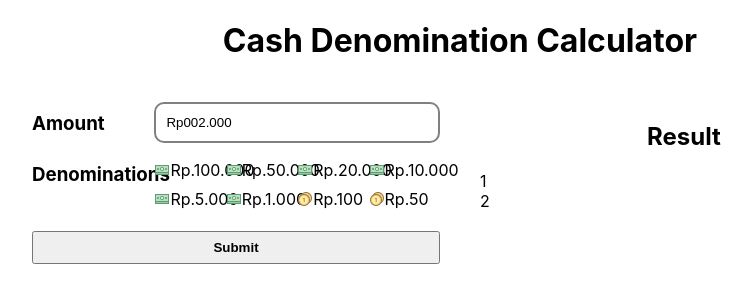
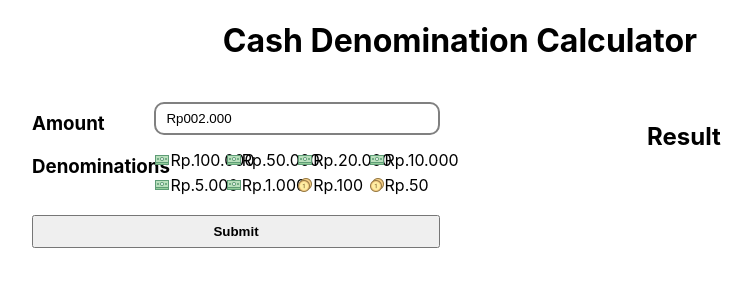
Before and after one commit to muhammadhaekal/cash-denomination-calculator, a React (Create React App) app: page / in a window 1280 px wide. Shown: the top 302 px of the page, without its empty margins (180-932 px from the left). Built offline with nearby package versions, Linux system fonts and the light colour scheme.

Commit message:
Finish Denomination Calculation Process

```diff
--- a/src/components/Calculator.js
+++ b/src/components/Calculator.js
@@ -5,7 +5,7 @@ import Denominations from "./Denominations";
 class Calculator extends Component {
   state = {
     amount: "Rp002.000",
-    result: null
+    result: []
   };
 
   handleOnChange = e => {
@@ -20,13 +20,24 @@ class Calculator extends Component {
 
   handleSubmit = () => {
     let amount = this.state.amount;
+    let denominations = [10000, 50000, 20000, 10000, 5000, 1000, 500, 100, 50];
 
     try {
       // Check and Reformat User Input
       amount = this.formatAndCheckInput(amount);
-      // remove space, dot, and Rp before convert to number
-      amount = amount.replace(/[#_.Rp ]/g, "");
-      console.log(amount);
+
+      //Calculate Result
+      let result = [];
+      denominations.forEach(denomination => {
+        const quantity = Math.floor(amount / denomination);
+        result.push({ denomination, quantity });
+        amount -= quantity * denomination;
+      });
+
+      // SetState
+      this.setState({
+        result
+      });
     } catch (err) {
       console.log(err);
     }
@@ -75,6 +86,9 @@ class Calculator extends Component {
       });
     }
 
+    // remove space, dot, and Rp before convert to number
+    amount = amount.replace(/[#_.Rp ]/g, "");
+
     return amount;
   };
 
@@ -94,10 +108,7 @@ class Calculator extends Component {
         </FormContainer>
         <ResultContainer>
           <ResultHeading>Result</ResultHeading>
-          <ResultList>
-            <div>1</div>
-            <div>2</div>
-          </ResultList>
+          <ResultList />
         </ResultContainer>
         <SubmitButton onClick={this.handleSubmit}>Submit</SubmitButton>
       </CalcContainer>
```
